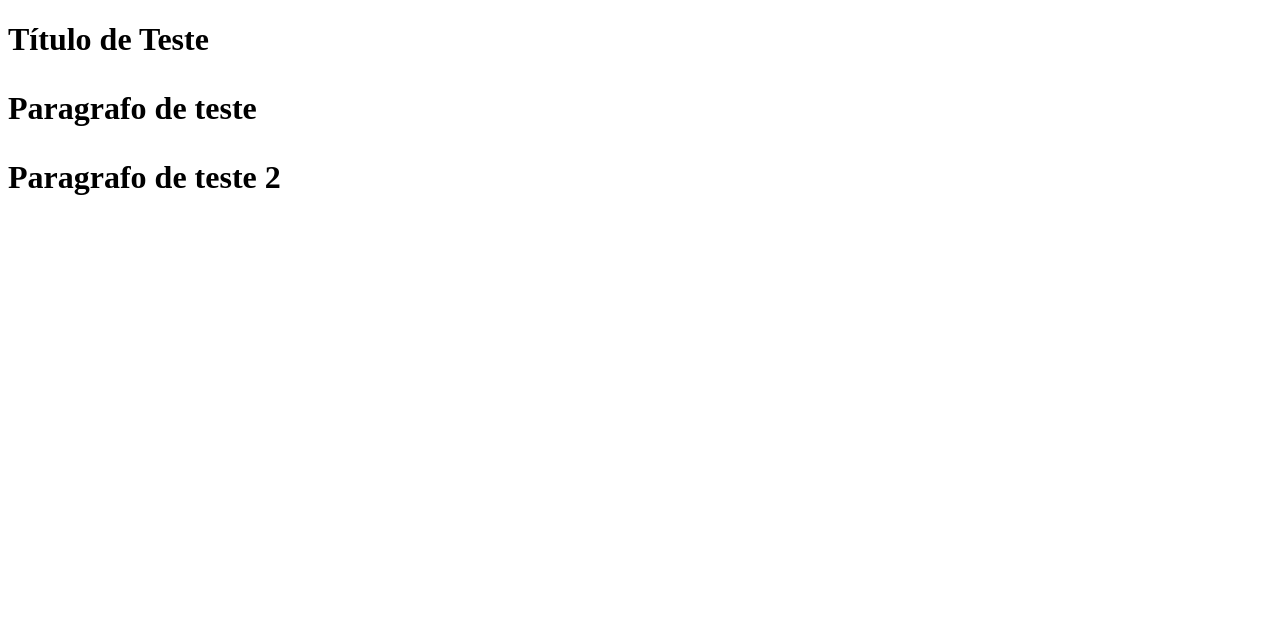
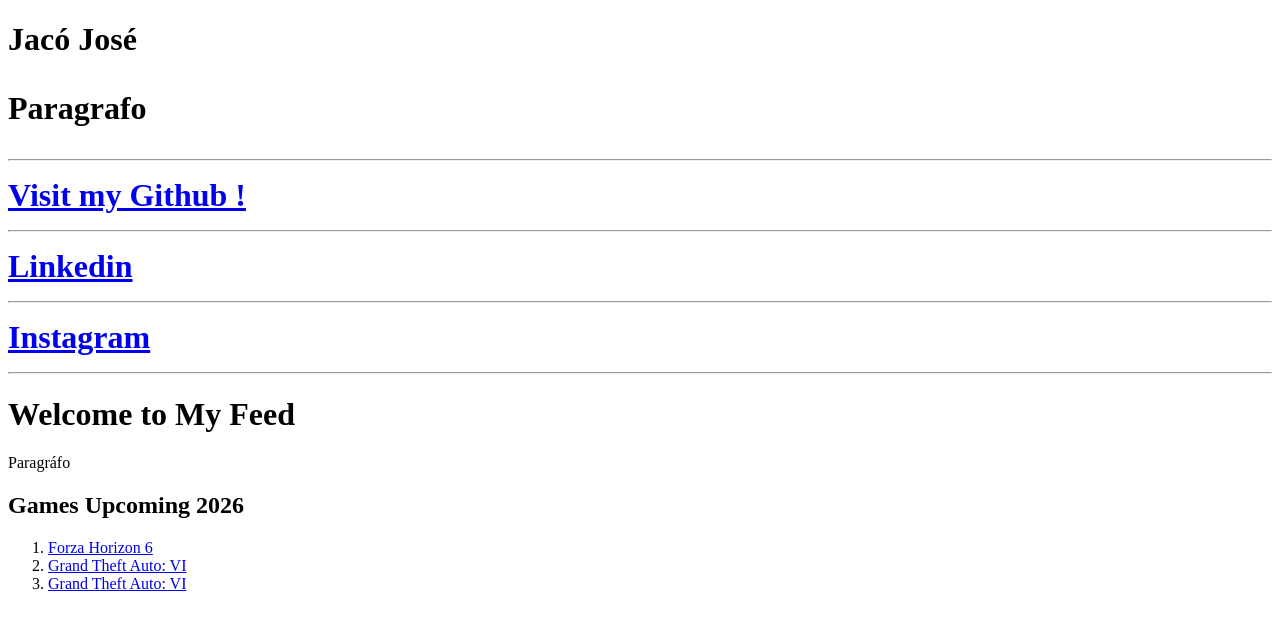
Before and after one commit to JacoJose/projeto-tecinfo-HTML-CSS, a plain HTML site: page index.html in a window 1280 px wide. Drawn offline with Linux system fonts and the light colour scheme.

Commit message:
Aprendendo conceitos básicos do HTML

```diff
--- a/index.html
+++ b/index.html
@@ -6,8 +6,32 @@
     <title>TECINFO 2026</title>
 </head>
 <body>
-    <h1>Título de Teste<h1>
-    <p>Paragrafo de teste</p>
-    <p>Paragrafo de teste 2</p>
+    <h1>Jacó José<h1>
+    <p>Paragrafo</p>
+    <hr>
+    <a href="https://github.com/JacoJose">
+        Visit my Github !
+    </a>
+    <hr>
+    <a href="https://www.linkedin.com/checkpoint/lg/login">Linkedin
+    </a>
+    <hr>
+    <a href="https://www.instagram.com/">Instagram
+    </a>
+    <hr>
+    <H1>Welcome to My Feed</H1>
+    <p>Paragráfo</p>
+    <h2>Games Upcoming 2026</h2>
+    <ol>
+        <li>
+            <a href="https://forza.net/forzahorizon6">Forza Horizon 6</a>
+        </li>
+        <li>
+            <a href="https://www.rockstargames.com/VI">Grand Theft Auto: VI</a>
+        </li>
+        <li>
+            <a href="https://www.rockstargames.com/VI">Grand Theft Auto: VI</a>
+        </li>
+    </ol>
 </body>
 </html>
```
